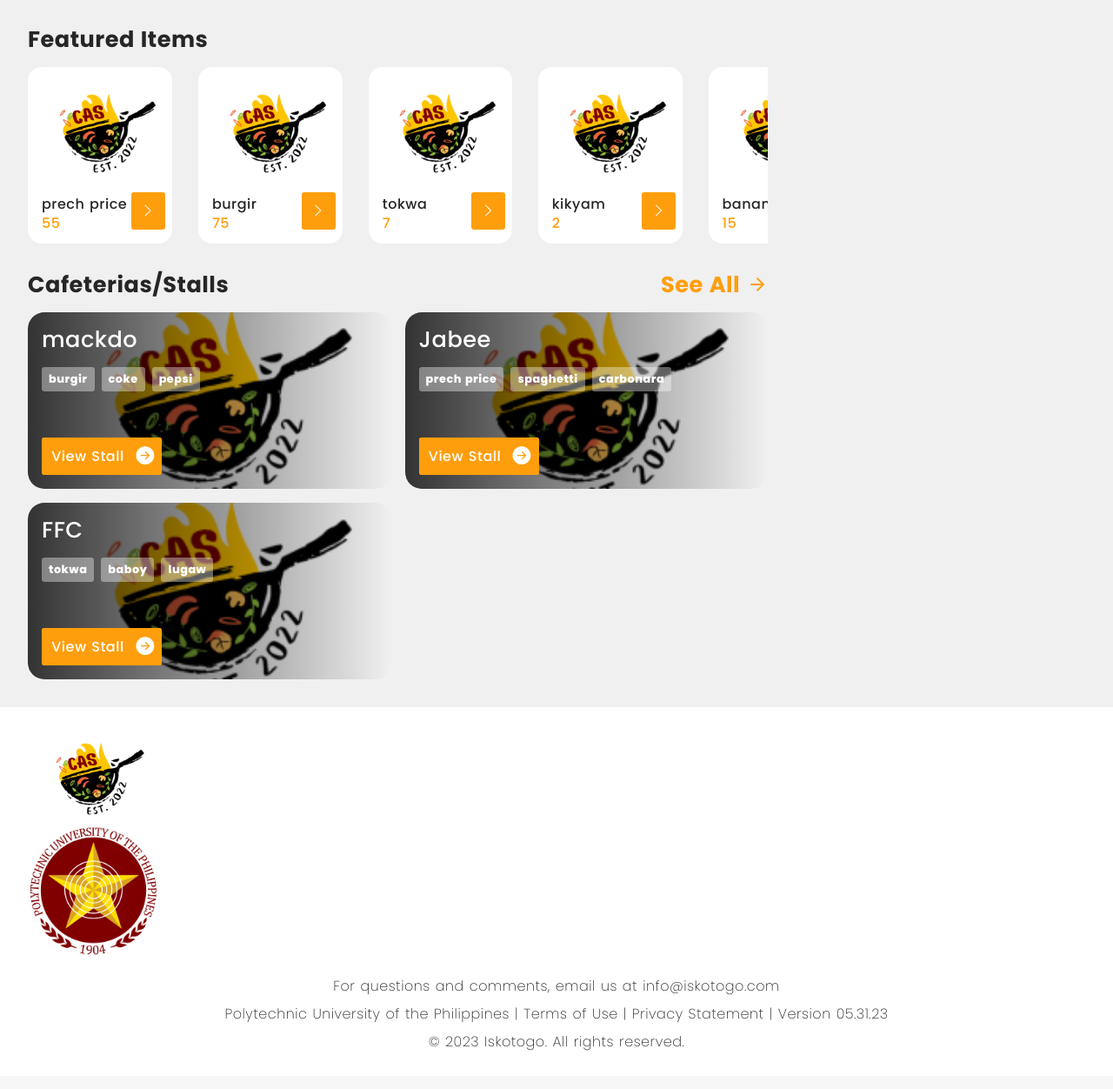
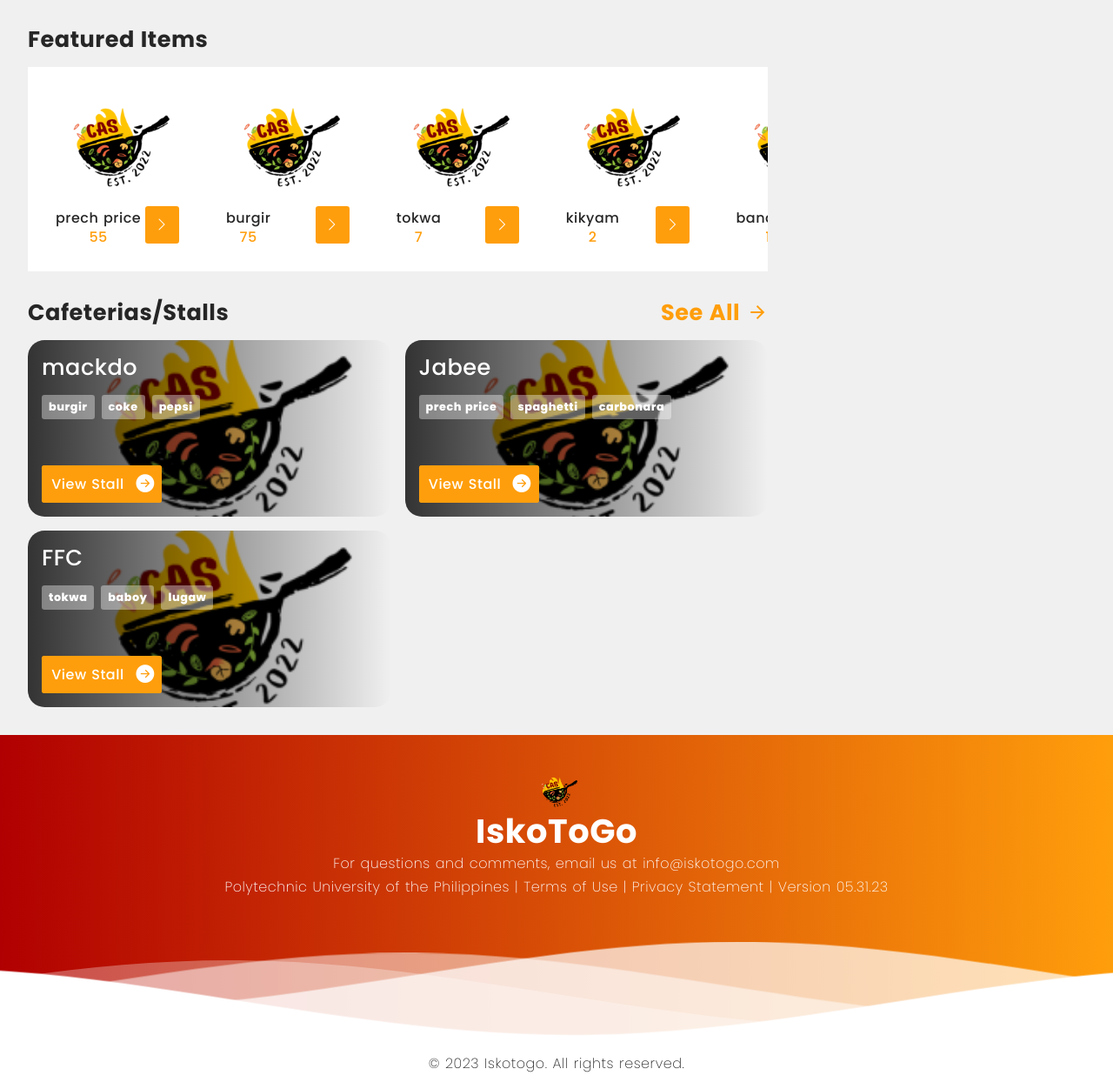
Before and after one commit to jeriel947/Iskotogo.github.io, a PHP site: page /HomePage.php in a window 1280 px wide. Shown: the part 752-2004 px from the top of the page at 87% size. Before the commit the page ends 1960 px from the top, so only its background shows below. Run offline with PHP 8.4, Linux system fonts and the light colour scheme; a user stored in the database is signed in; data comes from the database, SQL or seed files in the repository; some libraries are stand-ins or nearby versions.

Commit message:
Update footer

```diff
--- a/CSS/MAIN.css
+++ b/CSS/MAIN.css
@@ -285,40 +285,6 @@ nav #sys_name,
 }
 
 
-/* =============== FOOTER =============== */
-footer {
-    background-color: white;
-    padding: 20px 0;
-}
-
-.footer-container {
-    max-width: 1200px;
-    margin: 0 auto;
-    padding: 0 20px;
-}
-
-.footer-content {
-    text-align: center;
-}
-
-.footer-logos img {
-    max-width: 150px;
-}
-
-.footer-bottom {
-    margin-top: 20px;
-    text-align: center;
-    color: #777;
-}
-
-.footer-bottom p {
-    margin: 5px 0;
-}
-
-.footer-bottom a {
-    color: var(--color-dark);
-    text-decoration: none;
-}
 
 .mobile_header_texts {
     display: none;
@@ -407,3 +373,112 @@ footer {
         background-position: -2px -4px , 2px 2px , 1px 1px;
      }
   }
+
+
+
+/* =============== FOOTER =============== */
+footer {
+  position:relative;
+  text-align:center;
+  background: var(--color-gradient);
+  color:white;
+}
+.logo {
+  width:50px;
+  fill:white;
+  padding-right:15px;
+  display:inline-block;
+  vertical-align: middle;
+}
+
+.inner-footer {
+    height: fit-content;
+    width: 100%;
+    margin: 0;
+    padding: 2.5rem;
+    display: flex;
+    flex-direction: column;
+}
+
+.footer-logo {
+    height: 3rem;
+    width: 3rem;
+    display: flex;
+    justify-content: center;
+    align-items: center;
+}
+
+.footer-logo img {
+    height: 100%;
+}
+
+.inner-footer p,
+.inner-footer a {
+    color: white;
+}
+
+.flex { /*Flexbox for containers*/
+  display: flex;
+  justify-content: center;
+  align-items: center;
+  text-align: center;
+}
+
+.waves {
+  position:relative;
+  width: 100%;
+  height:15vh;
+  margin-bottom:-9px; /*Fix for safari gap*/
+  min-height:100px;
+  max-height:150px;
+}
+
+.content {
+  position:relative;
+  text-align:center;
+  background-color: white;
+  padding: 1rem;
+}
+
+/* Animation */
+
+.parallax > use {
+  animation: move-forever 25s cubic-bezier(.55,.5,.45,.5)     infinite;
+}
+.parallax > use:nth-child(1) {
+  animation-delay: -2s;
+  animation-duration: 7s;
+}
+.parallax > use:nth-child(2) {
+  animation-delay: -3s;
+  animation-duration: 10s;
+}
+.parallax > use:nth-child(3) {
+  animation-delay: -4s;
+  animation-duration: 13s;
+}
+.parallax > use:nth-child(4) {
+  animation-delay: -5s;
+  animation-duration: 20s;
+}
+@keyframes move-forever {
+  0% {
+   transform: translate3d(-90px,0,0);
+  }
+  100% {
+    transform: translate3d(85px,0,0);
+  }
+}
+/*Shrinking for mobile*/
+@media (max-width: 768px) {
+  .waves {
+    height:40px;
+    min-height:40px;
+  }
+  .content {
+    height:30vh;
+  }
+  h1 {
+    font-size:24px;
+  }
+}
--- a/components/footer.php
+++ b/components/footer.php
@@ -1,15 +1,33 @@
 <footer>
-    <div class="container">
-        <div class="footer-content">
-        <div class="footer-logos">
-            <img src="images/logo.png" alt="Iskotogo Logo">
-            <img src="images/pup-logo.png" alt="PUP Logo"> <!-- palagay pup logo -->
-        </div>
-        </div>
-        <div class="footer-bottom">
+    <div class="inner-footer flex">
+    <div class="footer-logo">
+        <img src="images/logo.png" alt="Iskotogo Logo">
+    </div>
+    <h1>IskoToGo</h1>
+    <div class="footer-texts">
         <p>For questions and comments, email us at <a href="mailto:info@iskotogo.com">info@iskotogo.com</a></p>
         <p>Polytechnic University of the Philippines | <a href="#">Terms of Use</a> | <a href="#">Privacy Statement</a> | Version 05.31.23</p>
+    </div>
+    </div>
+
+    <!--Waves Container-->
+    <div>
+    <svg class="waves" xmlns="http://www.w3.org/2000/svg" xmlns:xlink="http://www.w3.org/1999/xlink"
+    viewBox="0 24 150 28" preserveAspectRatio="none" shape-rendering="auto">
+    <defs>
+        <path id="gentle-wave" d="M-160 44c30 0 58-18 88-18s 58 18 88 18 58-18 88-18 58 18 88 18 v44h-352z" />
+    </defs>
+    <g class="parallax">
+        <use xlink:href="#gentle-wave" x="48" y="0" fill="rgba(255,255,255,0.7" />
+        <use xlink:href="#gentle-wave" x="48" y="3" fill="rgba(255,255,255,0.5)" />
+        <use xlink:href="#gentle-wave" x="48" y="5" fill="rgba(255,255,255,0.3)" />
+        <use xlink:href="#gentle-wave" x="48" y="7" fill="#fff" />
+    </g>
+    </svg>
+    </div>
+    <!--Waves end-->
+
+    <div class="content flex">
         <p>&copy; 2023 Iskotogo. All rights reserved.</p>
-        </div>
     </div>
 </footer>
```
Also changed, not shown: login.php (+1 -4 lines).
